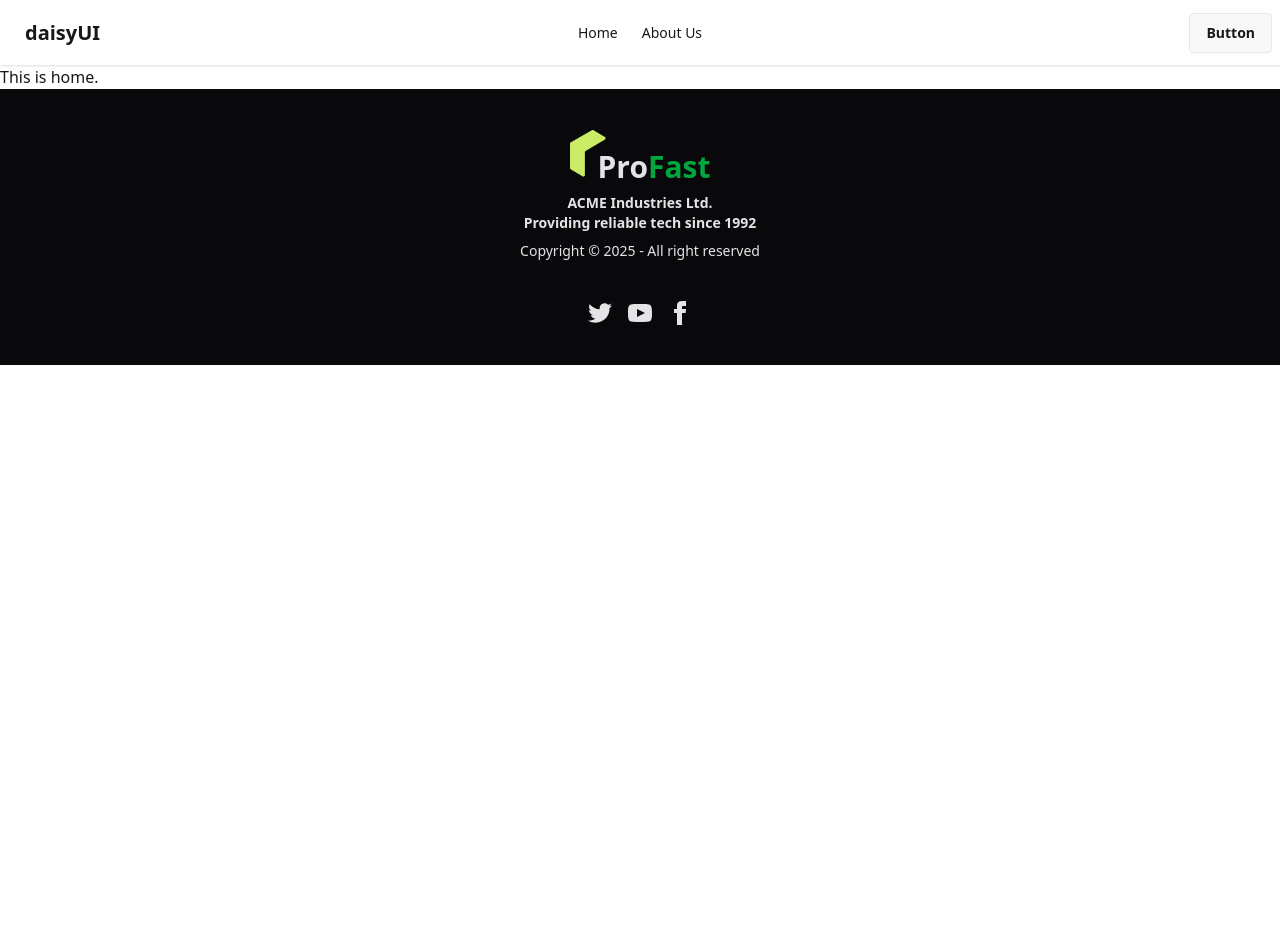
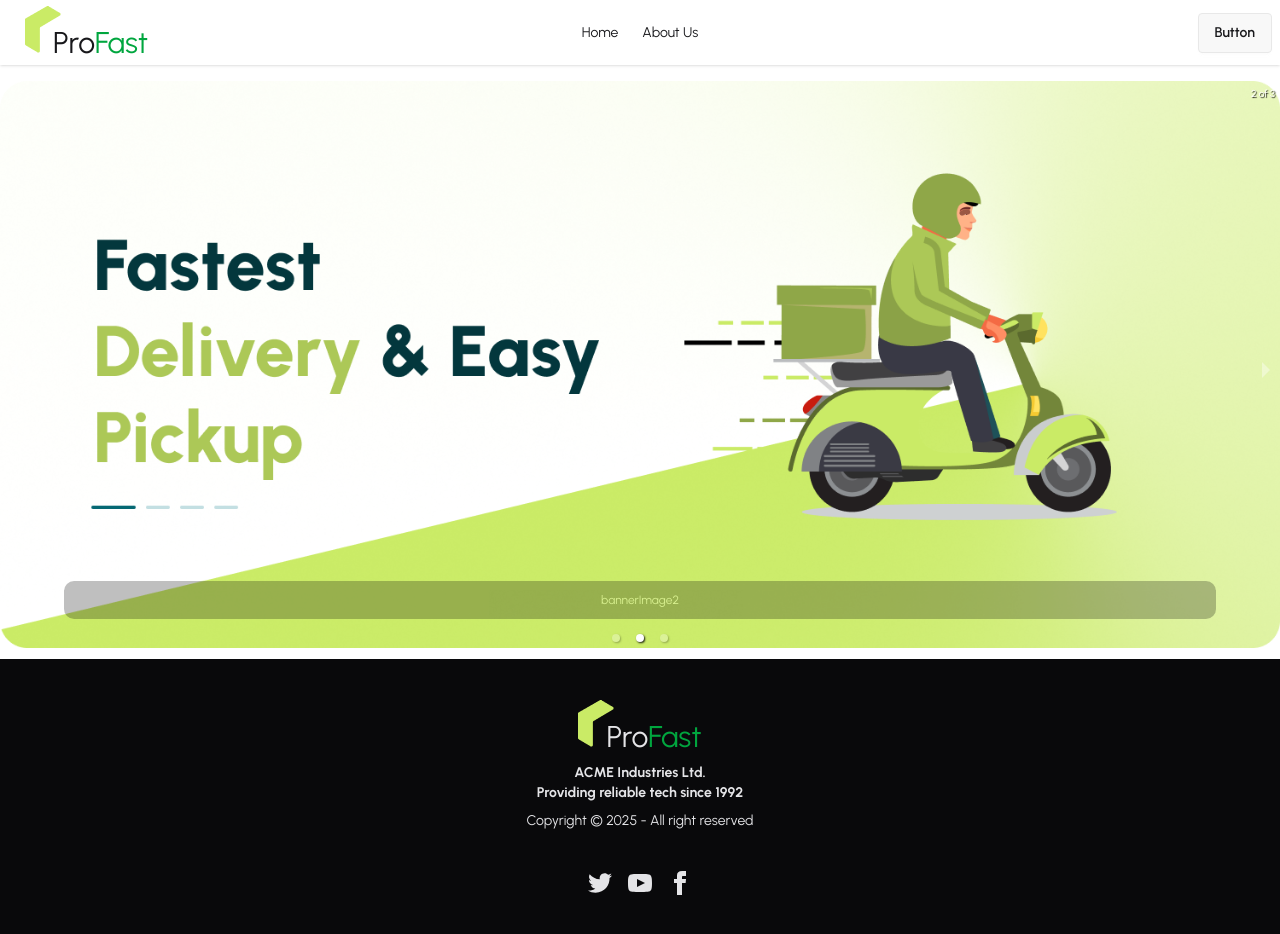
Before and after one commit to nahidkhan31/zap-shift-client, a React (Vite) app: page / in a window 1280 px wide. Before the commit the page ends 800 px from the top, so only its background shows below. Built offline with nearby package versions, Linux system fonts and the light colour scheme.

Commit message:
finish 3rd vedio

```diff
--- a/package.json
+++ b/package.json
@@ -13,6 +13,7 @@
     "@tailwindcss/vite": "^4.1.13",
     "react": "^19.1.1",
     "react-dom": "^19.1.1",
+    "react-responsive-carousel": "^3.2.23",
     "react-router": "^7.8.2",
     "tailwindcss": "^4.1.13"
   },
--- a/src/index.css
+++ b/src/index.css
@@ -1,2 +1,11 @@
+@import url("https://fonts.googleapis.com/css2?family=Urbanist:ital,wght@0,100..900;1,100..900&display=swap");
+
+.font-urbanist {
+  font-family: "Urbanist", sans-serif;
+  font-optical-sizing: auto;
+  font-weight: 400;
+  font-style: normal;
+}
+
 @import "tailwindcss";
 @plugin "daisyui";
--- a/src/main.jsx
+++ b/src/main.jsx
@@ -6,6 +6,8 @@
 
 createRoot(document.getElementById("root")).render(
   <StrictMode>
-    <RouterProvider router={router} />
+    <div className="font-urbanist max-w-7xl mx-auto">
+      <RouterProvider router={router} />
+    </div>
   </StrictMode>
 );
--- /dev/null
+++ b/src/pages/Home/Banner/Banner.jsx
@@ -0,0 +1,30 @@
+import React from "react";
+import { Carousel } from "react-responsive-carousel";
+import "react-responsive-carousel/lib/styles/carousel.min.css";
+import bannerImage1 from "../../../assets/banner/banner1.png";
+import bannerImage2 from "../../../assets/banner/banner2.png";
+import bannerImage3 from "../../../assets/banner/banner3.png";
+const Banner = () => {
+  return (
+    <Carousel
+      className="mt-4"
+      showThumbs={false}
+      autoPlay={true}
+      infiniteLoop={true}>
+      <div>
+        <img src={bannerImage1} />
+        <p className="legend">bannerImage1</p>
+      </div>
+      <div>
+        <img src={bannerImage2} />
+        <p className="legend">bannerImage2</p>
+      </div>
+      <div>
+        <img src={bannerImage3} />
+        <p className="legend">bannerImage3</p>
+      </div>
+    </Carousel>
+  );
+};
+
+export default Banner;
--- a/src/pages/Home/Home/Home.jsx
+++ b/src/pages/Home/Home/Home.jsx
@@ -1,9 +1,10 @@
 import React from "react";
+import Banner from "../Banner/Banner";
 
 const Home = () => {
   return (
     <div>
-      <h2>This is home.</h2>
+      <Banner></Banner>
     </div>
   );
 };
--- a/src/pages/shared/Navbar/Navbar.jsx
+++ b/src/pages/shared/Navbar/Navbar.jsx
@@ -1,5 +1,6 @@
 import React from "react";
 import { NavLink } from "react-router";
+import ProFastLogo from "../ProFastLogo/ProFastLogo";
 
 const Navbar = () => {
   const navItems = (
@@ -38,7 +39,9 @@
             {navItems}
           </ul>
         </div>
-        <a className="btn btn-ghost text-xl">daisyUI</a>
+        <a className="btn btn-ghost text-xl">
+          <ProFastLogo />
+        </a>
       </div>
       <div className="navbar-center hidden lg:flex">
         <ul className="menu menu-horizontal px-1">{navItems}</ul>
--- a/src/pages/shared/ProFastLogo/ProFastLogo.jsx
+++ b/src/pages/shared/ProFastLogo/ProFastLogo.jsx
@@ -7,7 +7,7 @@
     <Link to="/">
       <div className="flex items-end">
         <img className="mb-2" src={Logo} alt="logo" />
-        <p className="text-3xl -ml-2 font-bold">
+        <p className="text-3xl -ml-2 font-urbanist font-bold">
           Pro<span className="text-green-600">Fast</span>
         </p>
       </div>
```
Also changed, not shown: 2 other files (tests, documents, lock files or other folders).
